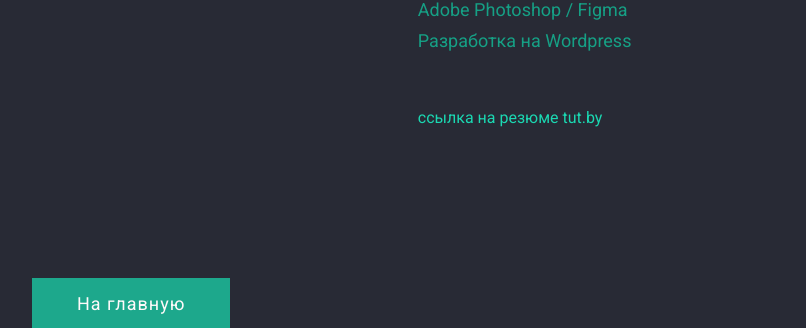
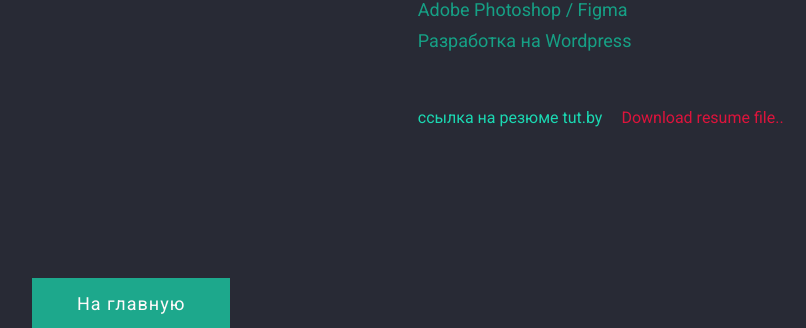
Before and after one commit to Egoist66/Farid-Mahmudov.github.io, a PHP site: the page made by about me/about_me.html in a window 1280 px wide. Shown: the part 778-1106 px from the top of the page, without its empty margins (18-824 px from the left). Run offline with PHP 8.4, Linux system fonts and the light colour scheme; some web fonts are replaced.

Commit message:
download

```diff
--- a/about me/about_me.html
+++ b/about me/about_me.html
@@ -76,6 +76,13 @@
                                 </a>
                             </li>
 
+                            <li class="download">
+                                <a title="скачать файл" class="resume-download" target="_blank"
+                                    href="https://cloud.mail.ru/public/URD2/z3AuuPdY6" download="true">Download
+                                    resume file..
+                                </a>
+                            </li>
+
                         </ul>
 
 
--- a/about me/style/style.css
+++ b/about me/style/style.css
@@ -31,6 +31,11 @@ body, html { height: 100%; padding: 0; margin: 0; box-sizing: border-box; font-f
 .resume_item { border-bottom: 1px solid transparent; transition: 0.5s all ease-in-out; display: inline-block; }
 .resume_item:hover { border-bottom: 1px solid snow; transition: 0.5s all ease-in-out; }
 
+.download { display: inline-block; margin: 0 15px; transition: 0.3s all ease-in-out; }
+
+.resume-download { color: crimson; text-decoration: none; }
+.resume-download:hover { color: #880a24; }
+
 .button__box a { border: none; background-color: #1da88c; align-items: center; display: inline-block; padding: 15px 45px; margin: 150px 0; transition: 0.5s all ease-in-out; cursor: pointer; text-decoration: none; color: snow; font-size: 18px; letter-spacing: 1px; }
 .button__box a:hover { background-color: snow; color: #232428; border-radius: 7px; transition: 0.5s all ease-in-out; }
 
@@ -46,3 +51,4 @@ body, html { height: 100%; padding: 0; margin: 0; box-sizing: border-box; font-f
   .about__mebox-img { width: 220px; } }
 @media (max-width: 330px) { .about__mebox-img { width: 220px; }
   .active.about__mebox-img { transform: scale(1.3); transition: 0.3s all ease-in-out; } }
+@media (max-width: 410px) { .download { margin: 15px 15px; transition: 0.3s all ease-in-out; } }
--- a/about me/style/style.scss
+++ b/about me/style/style.scss
@@ -167,9 +167,26 @@ html {
     transition: 0.5s all ease-in-out;
     display: inline-block;
 
+
+
     &:hover {
         border-bottom: 1px solid snow;
         transition: 0.5s all ease-in-out;
+    }
+}
+
+.download {
+    display: inline-block;
+    margin: 0 15px;
+    transition: 0.3s all ease-in-out;
+}
+
+.resume-download {
+    color: crimson;
+    text-decoration: none;
+
+    &:hover {
+        color: rgb(136, 10, 36);
     }
 }
 
@@ -308,3 +325,11 @@ html {
         transition: 0.3s all ease-in-out;
     }
 }
+
+@media(max-width:410px) {
+    .download {
+
+        margin: 15px 15px;
+        transition: 0.3s all ease-in-out;
+    }
+}
```
